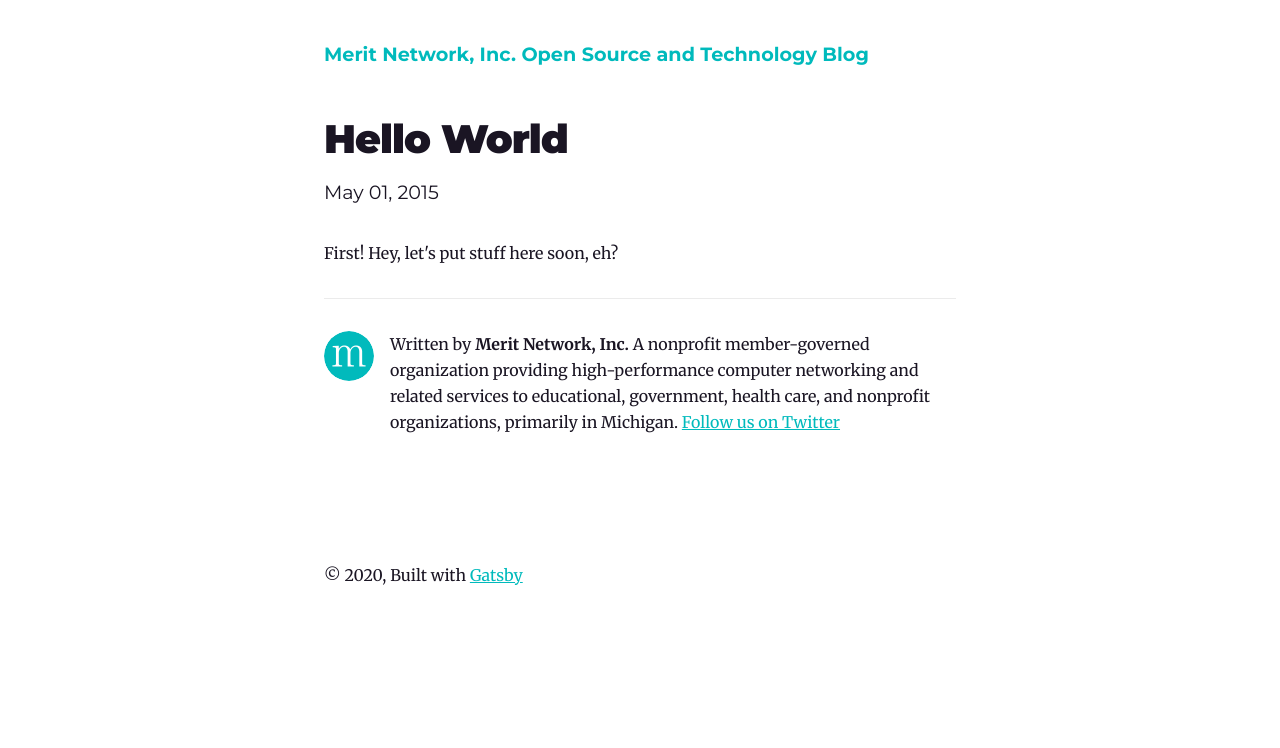
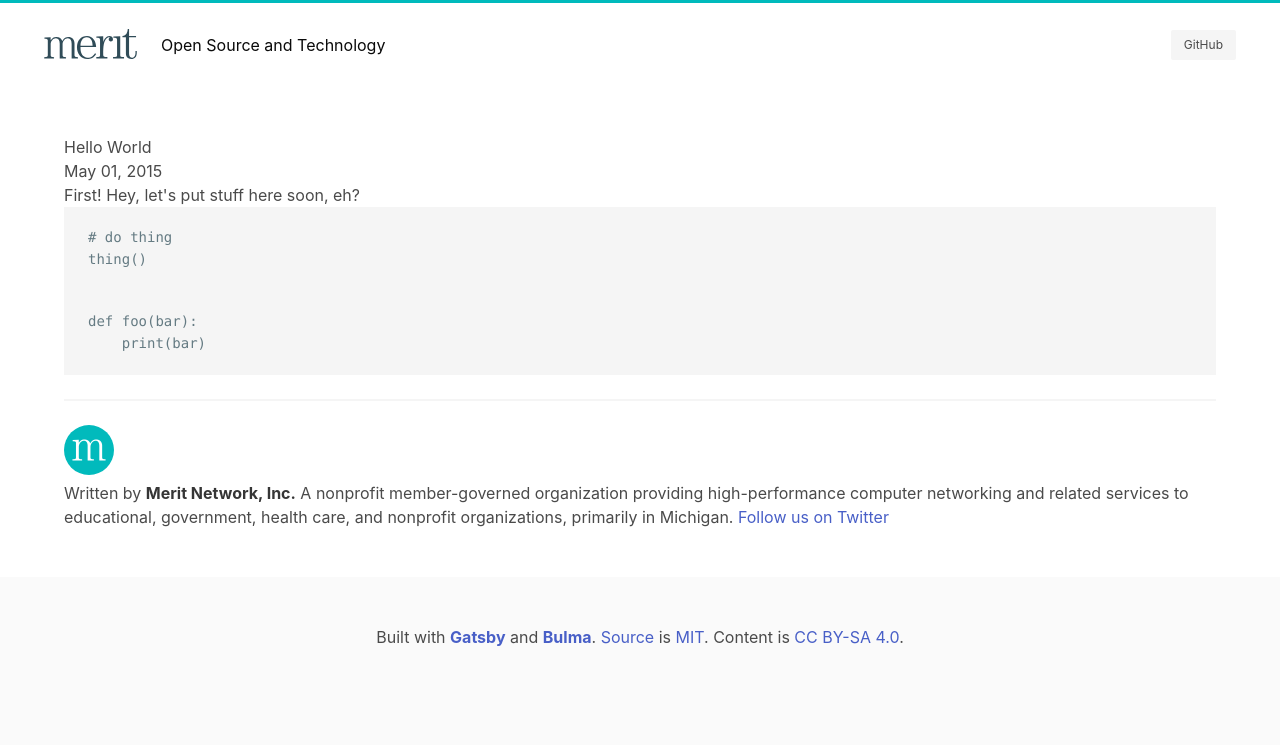
Before and after one commit to merit-network/merit-network.github.io, a Gatsby site: page /hello-world/ in a window 1280 px wide. Built offline with nearby package versions, Linux system fonts and the light colour scheme; Gatsby itself is replaced by a stand-in of ours; some packages are replaced by stand-ins of ours; code samples lack their colours.

Commit message:
Adding bulma, svg and on-brand bits.

````diff
--- a/content/blog/hello-world/index.md
+++ b/content/blog/hello-world/index.md
@@ -5,3 +5,14 @@ description: "Hello World"
 ---
 
 First! Hey, let's put stuff here soon, eh?
+
+
+```bash
+# do thing
+thing()
+```
+
+```python
+def foo(bar):
+    print(bar)
+```
--- a/gatsby-config.js
+++ b/gatsby-config.js
@@ -73,6 +73,15 @@ module.exports = {
       },
     },
     `gatsby-plugin-react-helmet`,
+    `gatsby-plugin-sass`,
+    {
+      resolve: "gatsby-plugin-react-svg",
+      options: {
+        rule: {
+          include: /assets/
+        }
+      }
+    },
     // this (optional) plugin enables Progressive Web App + Offline functionality
     // To learn more, visit: https://gatsby.dev/offline
     // `gatsby-plugin-offline`,
--- a/package.json
+++ b/package.json
@@ -8,6 +8,7 @@
     "url": "https://github.com/merit-network/merit-network.github.io/issues"
   },
   "dependencies": {
+    "bulma": "^0.9.1",
     "gatsby": "^2.24.67",
     "gatsby-image": "^2.4.20",
     "gatsby-plugin-feed": "^2.5.13",
@@ -15,6 +16,8 @@
     "gatsby-plugin-manifest": "^2.4.33",
     "gatsby-plugin-offline": "^3.2.30",
     "gatsby-plugin-react-helmet": "^3.3.12",
+    "gatsby-plugin-react-svg": "^3.0.0",
+    "gatsby-plugin-sass": "^2.3.16",
     "gatsby-plugin-sharp": "^2.6.38",
     "gatsby-remark-copy-linked-files": "^2.3.18",
     "gatsby-remark-images": "^3.3.32",
@@ -24,7 +27,7 @@
     "gatsby-source-filesystem": "^2.3.32",
     "gatsby-transformer-remark": "^2.8.37",
     "gatsby-transformer-sharp": "^2.5.16",
-    "prismjs": "^1.21.0",
+    "prismjs": "^1.22.0",
     "react": "^16.12.0",
     "react-dom": "^16.12.0",
     "react-helmet": "^5.2.1",
@@ -32,6 +35,7 @@
     "typeface-montserrat": "0.0.75"
   },
   "devDependencies": {
+    "node-sass": "^4.14.1",
     "prettier": "2.1.2"
   },
   "homepage": "https://www.merit.edu",
--- /dev/null
+++ b/src/components/Footer.js
@@ -0,0 +1,18 @@
+import React from "react"
+
+
+export default function Footer() {
+  return (
+    <footer className="footer">
+      <div className="content has-text-centered">
+        <p>
+          Built with <a href="https://www.gatsbyjs.com/"><strong>Gatsby</strong></a>
+          {` `} and <a href="https://bulma.io/"><strong>Bulma</strong></a>.
+          {` `}<a href="https://github.com/merit-network/merit-network.github.io">Source</a>
+          {` `}is <a href="http://opensource.org/licenses/mit-license.php">MIT</a>.
+          Content is <a href="http://creativecommons.org/licenses/by-sa/4.0/">CC BY-SA 4.0</a>.
+        </p>
+      </div>
+    </footer>
+  )
+}
--- /dev/null
+++ b/src/components/NavBar/index.js
@@ -0,0 +1,64 @@
+import React from "react"
+import { Link } from "gatsby"
+
+import Logo from '../../../content/assets/logo.svg';
+
+
+
+export default class NavBar extends React.Component {
+  constructor(props) {
+    super(props);
+
+    this.burger = React.createRef();
+    this.menu = React.createRef();
+    this.toggle = this.toggle.bind(this);
+  }
+
+  toggle(evt) {
+    evt.preventDefault();
+    this.burger.current.classList.toggle('is-active');
+    this.menu.current.classList.toggle('is-active');
+  }
+
+  render() {
+    return (
+      <nav className="navbar is-white is-spaced" role="navigation" aria-label="main navigation">
+        <div className="navbar-brand">
+          <Link to="/" className="navbar-item">
+            <Logo width="93" height="30" />
+          </Link>
+
+          <a
+            aria-expanded="false"
+            aria-label="menu"
+            className="navbar-burger burger"
+            href="/"
+            onClick={this.toggle}
+            ref={this.burger}
+            role="button"
+          >
+            <span aria-hidden="true"></span>
+            <span aria-hidden="true"></span>
+            <span aria-hidden="true"></span>
+          </a>
+        </div>
+
+        <div className="navbar-menu" ref={this.menu}>
+          <div className="navbar-start">
+            <Link to="/" className="navbar-item">Open Source and Technology</Link>
+          </div>
+
+          <div className="navbar-end">
+            <div className="navbar-item">
+              <div className="buttons">
+                <a className="button is-light is-small" href="https://github.com/merit-network">
+                  GitHub
+                </a>
+              </div>
+            </div>
+          </div>
+        </div>
+      </nav>
+    )
+  }
+}
--- a/src/components/layout.js
+++ b/src/components/layout.js
@@ -1,34 +1,22 @@
 import React from "react"
-import { Link } from "gatsby"
+
+import Footer from './Footer'
+import NavBar from './NavBar'
+
 
 const Layout = ({ location, title, children }) => {
   const rootPath = `${__PATH_PREFIX__}/`
   const isRootPath = location.pathname === rootPath
-  let header
-
-  if (isRootPath) {
-    header = (
-      <h1 className="main-heading">
-        <Link to="/">{title}</Link>
-      </h1>
-    )
-  } else {
-    header = (
-      <Link className="header-link-home" to="/">
-        {title}
-      </Link>
-    )
-  }
 
   return (
     <div className="global-wrapper" data-is-root-path={isRootPath}>
-      <header className="global-header">{header}</header>
-      <main>{children}</main>
-      <footer>
-        &copy; {new Date().getFullYear()}, Built with
-        {` `}
-        <a href="https://www.gatsbyjs.com">Gatsby</a>
-      </footer>
+      <NavBar />
+      <section class="section">
+        <div class="container">
+          <main>{children}</main>
+        </div>
+      </section>
+      <Footer />
     </div>
   )
 }
--- /dev/null
+++ b/src/styles.scss
@@ -0,0 +1,80 @@
+@charset "utf-8";
+
+
+// Colors (Brand)
+$c-black        : #1A1523;
+$c-blue         : #304C58;
+$c-grayDark     : #5E666A;
+$c-grayLight    : #EBEBEB;
+$c-green        : #8CC63F;
+$c-red          : #EF4136;
+$c-teal         : #00BABC;
+
+// Colors (Additional)
+$c-gray1        : $c-grayDark;
+$c-gray2        : #82898C;
+$c-gray3        : #A6ACAE;
+$c-gray4        : #CACFD1;
+$c-gray5        : #EEF2F3;
+$c-gray6        : #F8F9FA;
+$c-orange       : #FFAA33;
+$c-white        : #FFFFFF;
+$c-yellow       : #F9EA5C;
+
+// Colors (sat/bright shifts)
+$c-blue3        : $c-blue;
+$c-blue4        : #49757F;
+$c-blue5        : #568B99;
+$c-blue6        : #E4F0EE;
+
+// Gradients (1 -> 2)
+$g-angle        : -45deg;
+$g-black-1      : #0d0916;
+$g-black-2      : #434343;
+$g-blue-1       : #0f2027;
+$g-blue-2       : #2c5364;
+$g-grayDark-1   : #5e666a;
+$g-grayDark-2   : #859398;
+$g-grayLight-1  : #abbaab;
+$g-grayLight-2  : #eef2f3;
+$g-green-1      : #56ab2f;
+$g-green-2      : #a8e063;
+$g-orange-1     : #cf5511;
+$g-orange-2     : #ff9500;
+$g-red-1        : #ff4b2b;
+$g-red-2        : #ff416c;
+$g-teal-1       : #00a0ba;
+$g-teal-2       : #1dd8d3;
+$g-yellow-1     : #EBE236;
+$g-yellow-2     : #FFF0A3;
+
+
+
+// Bulma (Core/All)
+@import "~bulma/bulma.sass";
+
+
+// Customizations
+body {
+  border-top: 3px solid $c-teal;
+}
+
+.navbar-brand {
+  .navbar-item {
+    svg {
+      fill: $c-blue;
+      height: 30px;
+      margin-bottom: 3px;
+      width: 93px;
+    }
+
+    &:hover,
+    &:hover > * {
+      background-color: transparent !important;
+    }
+
+    &:hover svg {
+      fill: $c-teal;
+    }
+  }
+}
````
Also changed, not shown: gatsby-browser.js (+6 -7 lines), README.md, content/assets/logo.svg (added), 1 other file.
